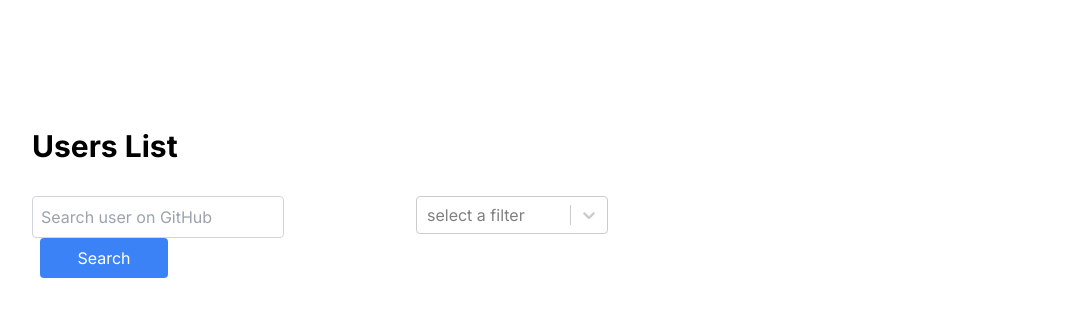
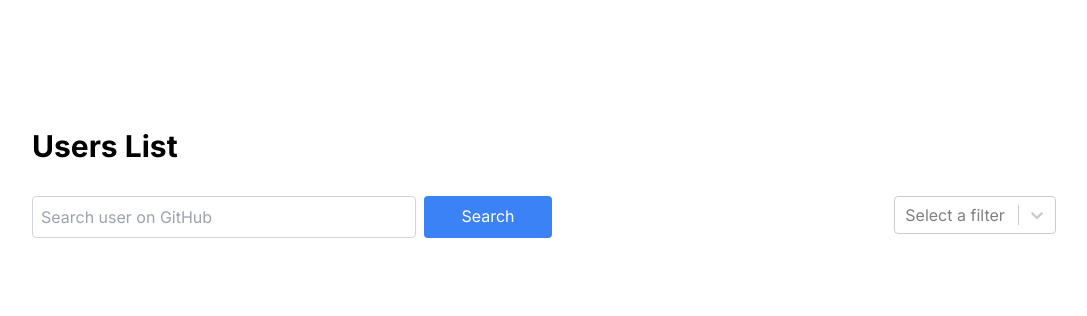
Before and after one commit to juanD1/github-explorer, a Next.js app: page /users in a window 1280 px wide. Shown: the top 316 px of the page, without its empty margins (96-1183 px from the left). Built offline with nearby package versions, Linux system fonts and the light colour scheme.

Commit message:
adding error and loading for users

```diff
--- a/src/app/users/page.tsx
+++ b/src/app/users/page.tsx
@@ -5,8 +5,14 @@ import Image from "next/image";
 import SearchSection from "@/components/SearchSection";
 
 const UsersPage: React.FC = () => {
-  const { users, filteredUsers, handleSearch, handleFilterByOrder } =
-    useUsers();
+  const {
+    users,
+    loading,
+    error,
+    filteredUsers,
+    handleSearch,
+    handleFilterByOrder,
+  } = useUsers();
   const items = useMemo(
     () => (filteredUsers.length ? filteredUsers : users),
     [users, filteredUsers]
@@ -19,9 +25,32 @@ const UsersPage: React.FC = () => {
       <h1 className="text-3xl font-bold mb-8">Users List</h1>
       <SearchSection
         placeholder="Search user on GitHub"
+        isLoading={loading}
         onSearch={handleSearch}
         handleFilterByOrder={handleFilterByOrder}
       />
+      {error && (
+        <p className="text-red-600 text-lx font-bold mb-8">
+          Upps! Error - {error}
+        </p>
+      )}
+      {loading ? (
+        <ul className="grid grid-cols-4 gap-6">
+          {[0, 1, 2, 3, 4, 5, 6, 7].map((i) => (
+            <li
+              className="animate-pulse w-full p-2 border border-slate-400 rounded-md cursor-pointer transform transition duration-100"
+              key={i}
+            >
+              <div className="flex items-center">
+                <div className="inline-block rounded-full ring-2 ring-slate-400 bg-slate-400 w-12 h-12 mr-4"></div>
+                <div className="flex-1 space-y-4 py-1">
+                  <div className="h-2 bg-slate-400 rounded"></div>
+                </div>
+              </div>
+            </li>
+          ))}
+        </ul>
+      ) : (
         <ul className="grid grid-cols-4 gap-6">
           {items.map((user) => (
             <li
@@ -43,6 +72,7 @@ const UsersPage: React.FC = () => {
             </li>
           ))}
         </ul>
+      )}
     </div>
   );
 };
--- a/src/app/users/useUsers.ts
+++ b/src/app/users/useUsers.ts
@@ -11,6 +11,8 @@ interface User {
 interface UseUsersReturn {
   users: User[];
   filteredUsers: User[];
+  loading: boolean;
+  error: string;
   handleSearch: (query: string) => Promise<void>;
   handleFilterByOrder: (filter: string | undefined) => void;
 }
@@ -18,9 +20,12 @@ interface UseUsersReturn {
 const useUsers = (): UseUsersReturn => {
   const [users, setUsers] = useState<User[]>([]);
   const [filteredUsers, setFilteredUsers] = useState<User[]>([]);
+  const [loading, setLoading] = useState<boolean>(false);
+  const [error, setError] = useState<string>("");
 
   const handleSearch = async (query: string) => {
     try {
+      setLoading(true);
       const response = await fetch(
         `https://api.github.com/search/users?q=${query}`
       );
@@ -29,9 +34,13 @@ const useUsers = (): UseUsersReturn => {
       }
 
       const data = await response.json();
+      setLoading(false);
+      setError("");
       setUsers(data.items);
     } catch (error) {
       console.error(error.message);
+      setLoading(false);
+      setError(error.message);
     }
   };
 
@@ -51,7 +60,14 @@ const useUsers = (): UseUsersReturn => {
     setFilteredUsers(sortedItems);
   };
 
-  return { users, handleSearch, filteredUsers, handleFilterByOrder };
+  return {
+    users,
+    loading,
+    error,
+    filteredUsers,
+    handleSearch,
+    handleFilterByOrder,
+  };
 };
 
 export default useUsers;
--- a/src/components/SearchSection/components/DropDown.tsx
+++ b/src/components/SearchSection/components/DropDown.tsx
@@ -15,7 +15,7 @@ const DropDown: React.FC<Props> = ({ handleFilterByOrder }) => (
   <Select
     className="w-48"
     classNamePrefix="select"
-    placeholder="select a filter"
+    placeholder="Select a filter"
     isClearable
     name="filter"
     onChange={(e) => handleFilterByOrder(e?.value)}
--- a/src/components/SearchSection/components/SearchBar.tsx
+++ b/src/components/SearchSection/components/SearchBar.tsx
@@ -1,11 +1,13 @@
+import Spinner from "@/components/Spinner";
 import React, { useState } from "react";
 
 interface Props {
   placeholder: string;
+  isLoading: boolean;
   onSearch: (query: string) => void;
 }
 
-const SearchBar: React.FC<Props> = ({ placeholder, onSearch }) => {
+const SearchBar: React.FC<Props> = ({ placeholder, isLoading, onSearch }) => {
   const [query, setQuery] = useState<string>("");
 
   const handleSubmit = (e: React.FormEvent) => {
@@ -14,19 +16,19 @@ const SearchBar: React.FC<Props> = ({ placeholder, onSearch }) => {
   };
 
   return (
-    <form onSubmit={handleSubmit} className="w-96 mb-8">
+    <form onSubmit={handleSubmit} className="w-full mb-8 flex flex-row">
       <input
         type="text"
         value={query}
         onChange={(e) => setQuery(e.target.value)}
         placeholder={placeholder}
-        className="p-2 border border-gray-300 rounded"
+        className="p-2 border border-gray-300 rounded w-96"
       />
       <button
         type="submit"
-        className="w-32 ml-2 p-2 hover:bg-blue-400 bg-blue-500 text-white rounded"
+        className="w-32 ml-2 p-2 hover:bg-blue-100 bg-blue-500 text-white rounded flex justify-center"
       >
-        Search
+        {!isLoading ? "Search" : <Spinner />}
       </button>
     </form>
   );
--- a/src/components/SearchSection/index.tsx
+++ b/src/components/SearchSection/index.tsx
@@ -3,17 +3,23 @@ import SearchBar from "./components/SearchBar";
 
 interface Props {
   placeholder: string;
+  isLoading: boolean;
   onSearch: (query: string) => void;
   handleFilterByOrder: (filter: string | undefined) => void;
 }
 
 const SearchSection: React.FC<Props> = ({
   placeholder,
+  isLoading,
   onSearch,
   handleFilterByOrder,
 }) => (
   <div className="w-full flex">
-    <SearchBar placeholder={placeholder} onSearch={onSearch} />
+    <SearchBar
+      placeholder={placeholder}
+      isLoading={isLoading}
+      onSearch={onSearch}
+    />
     <DropDown handleFilterByOrder={handleFilterByOrder} />
   </div>
 );
--- /dev/null
+++ b/src/components/Spinner.tsx
@@ -0,0 +1,30 @@
+import React from "react";
+
+const Spinner: React.FC = () => (
+  <svg
+    className="text-gray-300 animate-spin"
+    viewBox="0 0 64 64"
+    fill="none"
+    xmlns="http://www.w3.org/2000/svg"
+    width="24"
+    height="24"
+  >
+    <path
+      d="M32 3C35.8083 3 39.5794 3.75011 43.0978 5.20749C46.6163 6.66488 49.8132 8.80101 52.5061 11.4939C55.199 14.1868 57.3351 17.3837 58.7925 20.9022C60.2499 24.4206 61 28.1917 61 32C61 35.8083 60.2499 39.5794 58.7925 43.0978C57.3351 46.6163 55.199 49.8132 52.5061 52.5061C49.8132 55.199 46.6163 57.3351 43.0978 58.7925C39.5794 60.2499 35.8083 61 32 61C28.1917 61 24.4206 60.2499 20.9022 58.7925C17.3837 57.3351 14.1868 55.199 11.4939 52.5061C8.801 49.8132 6.66487 46.6163 5.20749 43.0978C3.7501 39.5794 3 35.8083 3 32C3 28.1917 3.75011 24.4206 5.2075 20.9022C6.66489 17.3837 8.80101 14.1868 11.4939 11.4939C14.1868 8.80099 17.3838 6.66487 20.9022 5.20749C24.4206 3.7501 28.1917 3 32 3L32 3Z"
+      stroke="currentColor"
+      stroke-width="5"
+      stroke-linecap="round"
+      stroke-linejoin="round"
+    ></path>
+    <path
+      d="M32 3C36.5778 3 41.0906 4.08374 45.1692 6.16256C49.2477 8.24138 52.7762 11.2562 55.466 14.9605C58.1558 18.6647 59.9304 22.9531 60.6448 27.4748C61.3591 31.9965 60.9928 36.6232 59.5759 40.9762"
+      stroke="currentColor"
+      stroke-width="5"
+      stroke-linecap="round"
+      stroke-linejoin="round"
+      className="text-blue-500"
+    ></path>
+  </svg>
+);
+
+export default Spinner;
```
Lines whose indentation alone changed are shown as unchanged.
